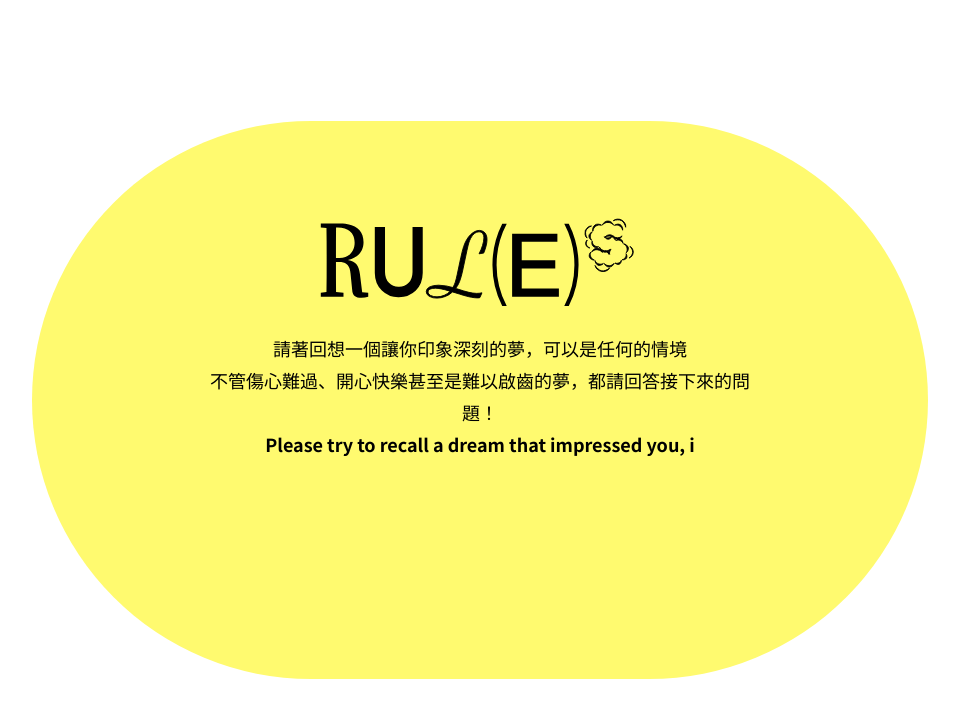
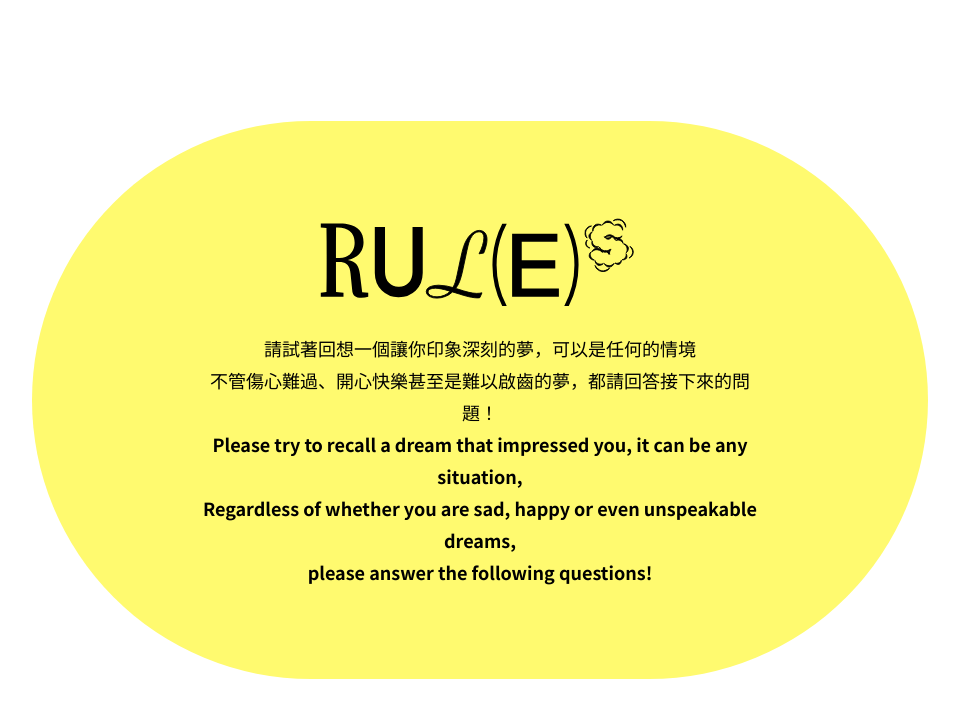
Before and after one commit to chingyeeee/onesheeptwosheeps, a React (Vite) app: page /dreamcard in a window 1280 px wide. Shown: the top 718 px of the page, without its empty margins (160-1119 px from the left). Built offline with nearby package versions, Linux system fonts and the light colour scheme; a web font is replaced by a local one.

Commit message:
remove typing text

```diff
--- a/src/assets/components/Rules.jsx
+++ b/src/assets/components/Rules.jsx
@@ -1,61 +1,6 @@
 import { ReactComponent as RulesLogo } from "../images/rules/rules.svg";
 import { ReactComponent as Finger } from "../images/icons/icon-finger.svg";
-import { useEffect, useState } from "react";
-
-function TypingText({ isTypingFinished, setIsTypingFinished }) {
-  const [text, setText] = useState("");
-
-  const content =
-    "請試著回想一個讓你印象深刻的夢，可以是任何的情境\n 不管傷心難過、開心快樂甚至是難以啟齒的夢，都請回答接下來的問題！\n Please try to recall a dream that impressed you, it can be any situation, \n Regardless of whether you are sad, happy or even unspeakable dreams, \n please answer the following questions!";
-  const speed = 50;
-
-  useEffect(() => {
-    let i = 0;
-    const typingInterval = setInterval(() => {
-      setText((text) => text + content.charAt(i));
-      i++;
-      if (i === content.length) {
-        clearInterval(typingInterval);
-        setIsTypingFinished(true);
-      }
-    }, speed);
-    return () => clearInterval(typingInterval);
-  }, []);
-
-  return (
-    <div className="w-[70%] h-[220px] md:h-[170px] mx-auto mt-6 md:leading-8 text-sm md:text-lg">
-      {isTypingFinished ? (
-        <p>
-          請試著回想一個讓你印象深刻的夢，可以是任何的情境
-          <br />
-          不管傷心難過、開心快樂甚至是難以啟齒的夢，都請回答接下來的問題！
-          <br />
-          Please try to recall a dream that impressed you, it can be any
-          situation,
-          <br />
-          Regardless of whether you are sad, happy or even unspeakable dreams,{" "}
-          <br />
-          please answer the following questions!
-        </p>
-      ) : (
-        text.split("").map((char, index) => {
-          if (char === "\n") {
-            return <br key={index} />;
-          } else {
-            return (
-              <span
-                key={index}
-                className={`opacity-1 animate-typing delay-${index}s`}
-              >
-                {char}
-              </span>
-            );
-          }
-        })
-      )}
-    </div>
-  );
-}
+import { useState } from "react";
 
 const Rules = ({ nextStep }) => {
   const [isTypingFinished, setIsTypingFinished] = useState(false);
@@ -73,11 +18,20 @@ const Rules = ({ nextStep }) => {
     >
       <div className="w-[90%] md:w-[70%] bg-yellow rounded-[150px] md:rounded-full py-24 md:py-24 md:p-12 text-center min-h-[50%]">
         <RulesLogo className="w-[40%] m-auto" />
-        <TypingText
-          handleScreenClick={handleScreenClick}
-          isTypingFinished={isTypingFinished}
-          setIsTypingFinished={setIsTypingFinished}
-        />
+        <div className="w-[70%] h-[220px] md:h-[170px] mx-auto mt-6 md:leading-8 text-sm md:text-lg">
+          <p>
+            請試著回想一個讓你印象深刻的夢，可以是任何的情境
+            <br />
+            不管傷心難過、開心快樂甚至是難以啟齒的夢，都請回答接下來的問題！
+            <br />
+            Please try to recall a dream that impressed you, it can be any
+            situation,
+            <br />
+            Regardless of whether you are sad, happy or even unspeakable dreams,{" "}
+            <br />
+            please answer the following questions!
+          </p>
+        </div>
 
         <div
           className={`bg-blue mt-8 w-min m-auto px-6 py-3 rounded-full cursor-[url('/src/assets/images/cursor-pointer.png'),_pointer] animate-remind-lightening transition hover:animate-lightening ${
```
